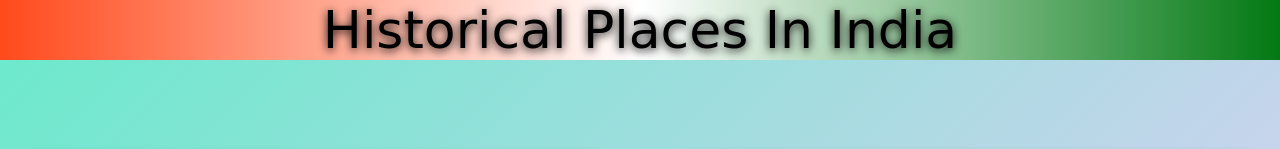
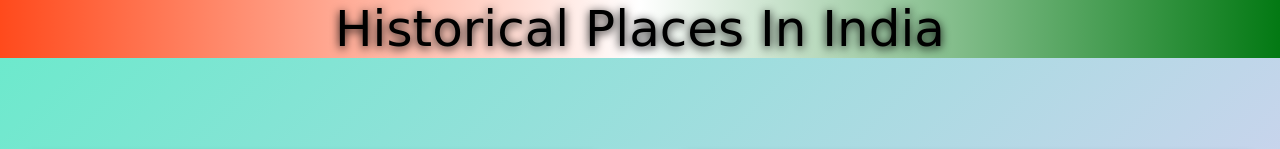
Before and after one commit to Jimut25/Historical_Places, a plain HTML site: page index.html in a window 1280 px wide. Shown: the top 149 px of the page. Drawn offline with Linux system fonts and the light colour scheme.

Commit message:
HTML File

```diff
--- a/style.css
+++ b/style.css
@@ -25,7 +25,7 @@ header
 {
     width: 100%;
     font-family: cursive;
-    font-size: 52px;
+    font-size: 50px;
     background: rgb(255,74,28);
     background: linear-gradient(90deg, rgba(255,74,28,1) 0%, rgba(255,255,255,1) 50%, rgba(3,121,19,1) 100%);
     position: fixed;
```
